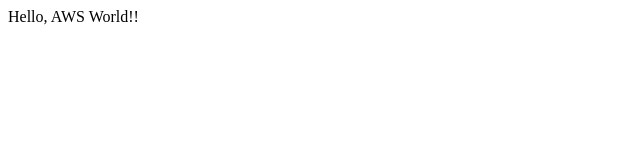
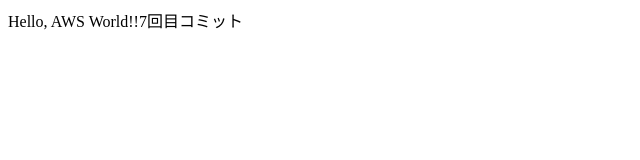
Before and after one commit to Akihitookabe/test-kadai, a plain HTML site: page src/index.html in a window 1280 px wide. Shown: the whole page, without its empty margins (0-640 px from the left). Drawn offline with Linux system fonts and the light colour scheme.

Commit message:
7回目コミット

```diff
--- a/src/index.html
+++ b/src/index.html
@@ -6,6 +6,6 @@
   <title>CI/CDハンズオン</title>
 </head>
 <body>
-  Hello, AWS World!!
+  Hello, AWS World!!7回目コミット
 </body>
 </html>
```
